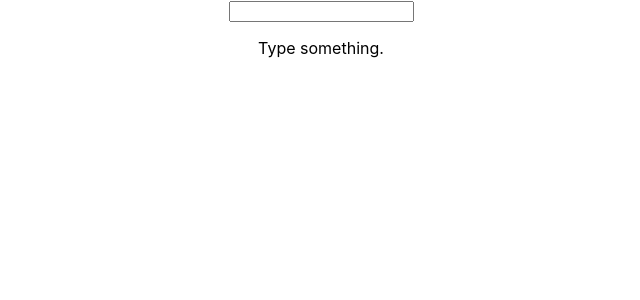
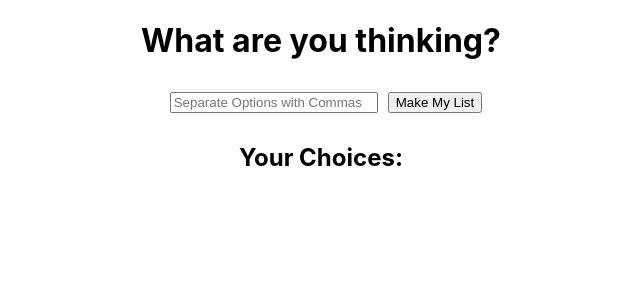
Before and after one commit to theothermelissa/where-to-have-lunch, a React (Create React App) app: page / in a window 1280 px wide. Shown: the top 300 px of the page, without its empty margins (319-959 px from the left). Built offline with nearby package versions, Linux system fonts and the light colour scheme.

Commit message:
revise: input creates list

```diff
--- a/src/components/BodyContent.js
+++ b/src/components/BodyContent.js
@@ -1,35 +1,48 @@
 import React, { Component } from 'react';
+
+const inputStyle = {
+  width: "200px",
+  margin: "10px",
+}
 
 class BodyContent extends Component {
   constructor(props) {
     super(props);
     this.state = {
-      text: "Type something.",
+      text: "What are the options? Separate them with commas.",
+      choices: [],
     };
-    this.updateText = this.updateText.bind(this);
     this.handleChange = this.handleChange.bind(this);
+    this.handleSubmit = this.handleSubmit.bind(this);
   }
-  updateText() {
+  handleSubmit() {
+    const optionsList = this.state.text.split(",");
     this.setState({
-      text: "something else",
-    })
+      choices: optionsList
+    });
   }
-  handleChange(event) {
+  handleChange(e) {
     this.setState({
-      text: event.target.value
+      text: e.target.value
     });
   }
   render() {
+    const options = this.state.choices.map(name => <li key={name}>{name}</li>);
     return (
     <div>
+      <h1>What are you thinking?</h1>
       <input
         type="text"
-        // value={this.state.text}
+        style={inputStyle}
+        placeholder="Separate Options with Commas"
         onChange={this.handleChange}
         />
+      <button onClick={this.handleSubmit}>Make My List</button>
       <br />
-      <p>{this.state.text}</p>
-      {/* <button onClick={this.updateText}>Update</button> */}
+      <h2>Your Choices:</h2>
+      <ul>
+        {options}
+      </ul>
     </div>
     )
   }
```
